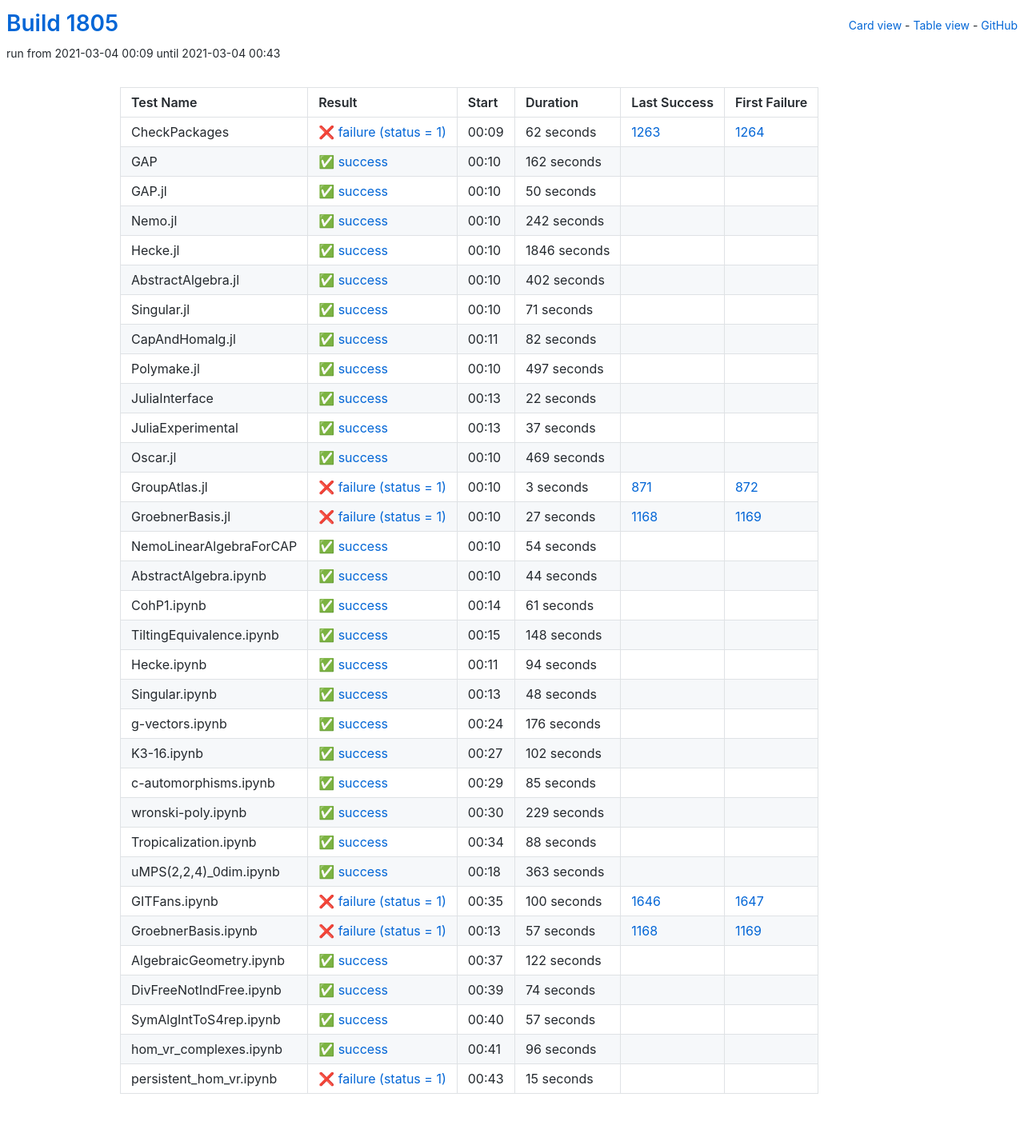
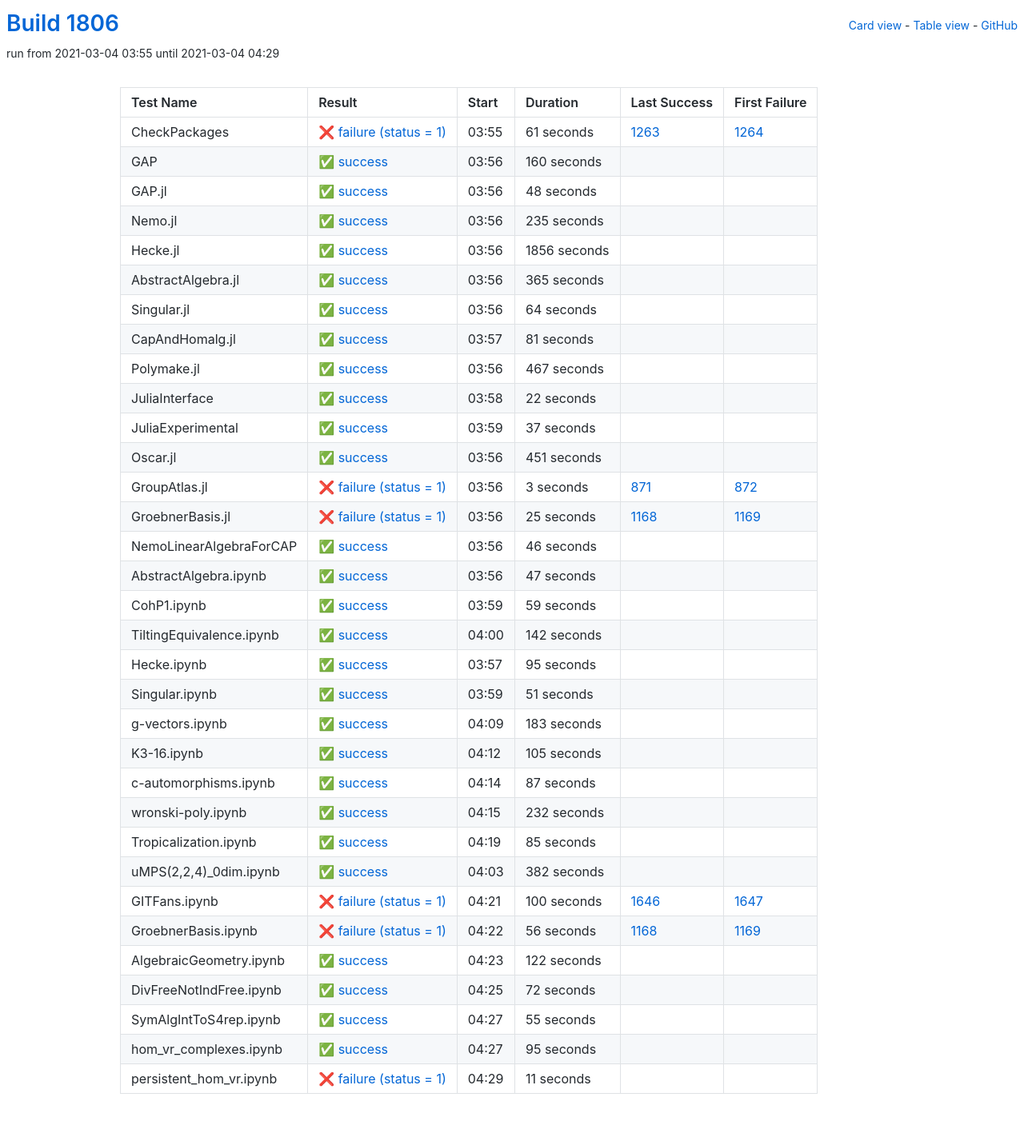
Before and after one commit to oscar-system/oscar-ci-status-stable, a Jekyll site: the page built from table.html, in a window 1280 px wide. Shown: the whole page at 80% size. Built offline with Jekyll 4.4.1, drawn with Linux system fonts in a browser that asks for light colours.

Commit message:
Build #1806

```diff
--- a/_data/ci.yml
+++ b/_data/ci.yml
@@ -1,6 +1,6 @@
 ---
-build: 1805
-build_url: https://oscarci.mathematik.uni-kl.de/job/oscar-stable/1805/
+build: 1806
+build_url: https://oscarci.mathematik.uni-kl.de/job/oscar-stable/1806/
 job: oscar-stable
 organization: oscar-system
 repo: oscar-ci-status-stable
@@ -8,116 +8,116 @@ repourl: https://github.com/oscar-system/oscar-ci-status-stable
 tests:
 - name: CheckPackages
   id: checkpackages
-  log: https://oscarci.mathematik.uni-kl.de/job/oscar-stable/1805/artifact/logs/build-1805/CheckPackages.log
-  start: 2021-03-04 00:09
+  log: https://oscarci.mathematik.uni-kl.de/job/oscar-stable/1806/artifact/logs/build-1806/CheckPackages.log
+  start: 2021-03-04 03:55
   success: false
   exitcode: 1
   status: failure
-  duration: 62
+  duration: 61
   last_success: 1263
   last_success_url: https://oscarci.mathematik.uni-kl.de/job/oscar-stable/1263/
   first_failure: 1264
   first_failure_url: https://oscarci.mathematik.uni-kl.de/job/oscar-stable/1264/
 - name: GAP
   id: gap
-  log: https://oscarci.mathematik.uni-kl.de/job/oscar-stable/1805/artifact/logs/build-1805/GAP.log
-  start: 2021-03-04 00:10
+  log: https://oscarci.mathematik.uni-kl.de/job/oscar-stable/1806/artifact/logs/build-1806/GAP.log
+  start: 2021-03-04 03:56
   success: true
   exitcode: 0
   status: success
-  duration: 162
+  duration: 160
   last_success: false
   last_success_url:
   first_failure: false
   first_failure_url:
 - name: GAP.jl
   id: gap-jl
-  log: https://oscarci.mathematik.uni-kl.de/job/oscar-stable/1805/artifact/logs/build-1805/GAP.jl.log
-  start: 2021-03-04 00:10
+  log: https://oscarci.mathematik.uni-kl.de/job/oscar-stable/1806/artifact/logs/build-1806/GAP.jl.log
+  start: 2021-03-04 03:56
   success: true
   exitcode: 0
   status: success
-  duration: 50
+  duration: 48
   last_success: false
   last_success_url:
   first_failure: false
   first_failure_url:
 - name: Nemo.jl
   id: nemo-jl
-  log: https://oscarci.mathematik.uni-kl.de/job/oscar-stable/1805/artifact/logs/build-1805/Nemo.jl.log
-  start: 2021-03-04 00:10
+  log: https://oscarci.mathematik.uni-kl.de/job/oscar-stable/1806/artifact/logs/build-1806/Nemo.jl.log
+  start: 2021-03-04 03:56
   success: true
   exitcode: 0
   status: success
-  duration: 242
+  duration: 235
   last_success: false
   last_success_url:
   first_failure: false
   first_failure_url:
 - name: Hecke.jl
   id: hecke-jl
-  log: https://oscarci.mathematik.uni-kl.de/job/oscar-stable/1805/artifact/logs/build-1805/Hecke.jl.log
-  start: 2021-03-04 00:10
+  log: https://oscarci.mathematik.uni-kl.de/job/oscar-stable/1806/artifact/logs/build-1806/Hecke.jl.log
+  start: 2021-03-04 03:56
   success: true
   exitcode: 0
   status: success
-  duration: 1846
+  duration: 1856
   last_success: false
   last_success_url:
   first_failure: false
   first_failure_url:
 - name: AbstractAlgebra.jl
   id: abstractalgebra-jl
-  log: https://oscarci.mathematik.uni-kl.de/job/oscar-stable/1805/artifact/logs/build-1805/AbstractAlgebra.jl.log
-  start: 2021-03-04 00:10
+  log: https://oscarci.mathematik.uni-kl.de/job/oscar-stable/1806/artifact/logs/build-1806/AbstractAlgebra.jl.log
+  start: 2021-03-04 03:56
   success: true
   exitcode: 0
   status: success
-  duration: 402
+  duration: 365
   last_success: false
   last_success_url:
   first_failure: false
   first_failure_url:
 - name: Singular.jl
   id: singular-jl
-  log: https://oscarci.mathematik.uni-kl.de/job/oscar-stable/1805/artifact/logs/build-1805/Singular.jl.log
-  start: 2021-03-04 00:10
+  log: https://oscarci.mathematik.uni-kl.de/job/oscar-stable/1806/artifact/logs/build-1806/Singular.jl.log
+  start: 2021-03-04 03:56
   success: true
   exitcode: 0
   status: success
-  duration: 71
+  duration: 64
   last_success: false
   last_success_url:
   first_failure: false
   first_failure_url:
 - name: CapAndHomalg.jl
   id: capandhomalg-jl
-  log: https://oscarci.mathematik.uni-kl.de/job/oscar-stable/1805/artifact/logs/build-1805/CapAndHomalg.jl.log
-  start: 2021-03-04 00:11
+  log: https://oscarci.mathematik.uni-kl.de/job/oscar-stable/1806/artifact/logs/build-1806/CapAndHomalg.jl.log
+  start: 2021-03-04 03:57
   success: true
   exitcode: 0
   status: success
-  duration: 82
+  duration: 81
   last_success: false
   last_success_url:
   first_failure: false
   first_failure_url:
 - name: Polymake.jl
   id: polymake-jl
-  log: https://oscarci.mathematik.uni-kl.de/job/oscar-stable/1805/artifact/logs/build-1805/Polymake.jl.log
-  start: 2021-03-04 00:10
+  log: https://oscarci.mathematik.uni-kl.de/job/oscar-stable/1806/artifact/logs/build-1806/Polymake.jl.log
+  start: 2021-03-04 03:56
   success: true
   exitcode: 0
   status: success
-  duration: 497
+  duration: 467
   last_success: false
   last_success_url:
   first_failure: false
   first_failure_url:
 - name: JuliaInterface
   id: juliainterface
-  log: https://oscarci.mathematik.uni-kl.de/job/oscar-stable/1805/artifact/logs/build-1805/JuliaInterface.log
-  start: 2021-03-04 00:13
+  log: https://oscarci.mathematik.uni-kl.de/job/oscar-stable/1806/artifact/logs/build-1806/JuliaInterface.log
+  start: 2021-03-04 03:58
   success: true
   exitcode: 0
   status: success
@@ -128,8 +128,8 @@ tests:
   first_failure_url:
 - name: JuliaExperimental
   id: juliaexperimental
-  log: https://oscarci.mathematik.uni-kl.de/job/oscar-stable/1805/artifact/logs/build-1805/JuliaExperimental.log
-  start: 2021-03-04 00:13
+  log: https://oscarci.mathematik.uni-kl.de/job/oscar-stable/1806/artifact/logs/build-1806/JuliaExperimental.log
+  start: 2021-03-04 03:59
   success: true
   exitcode: 0
   status: success
@@ -140,20 +140,20 @@ tests:
   first_failure_url:
 - name: Oscar.jl
   id: oscar-jl
-  log: https://oscarci.mathematik.uni-kl.de/job/oscar-stable/1805/artifact/logs/build-1805/Oscar.jl.log
-  start: 2021-03-04 00:10
+  log: https://oscarci.mathematik.uni-kl.de/job/oscar-stable/1806/artifact/logs/build-1806/Oscar.jl.log
+  start: 2021-03-04 03:56
   success: true
   exitcode: 0
   status: success
-  duration: 469
+  duration: 451
   last_success: false
   last_success_url:
   first_failure: false
   first_failure_url:
 - name: GroupAtlas.jl
   id: groupatlas-jl
-  log: https://oscarci.mathematik.uni-kl.de/job/oscar-stable/1805/artifact/logs/build-1805/GroupAtlas.jl.log
-  start: 2021-03-04 00:10
+  log: https://oscarci.mathematik.uni-kl.de/job/oscar-stable/1806/artifact/logs/build-1806/GroupAtlas.jl.log
+  start: 2021-03-04 03:56
   success: false
   exitcode: 1
   status: failure
@@ -164,116 +164,140 @@ tests:
   first_failure_url: https://oscarci.mathematik.uni-kl.de/job/oscar-stable/872/
 - name: GroebnerBasis.jl
   id: groebnerbasis-jl
-  log: https://oscarci.mathematik.uni-kl.de/job/oscar-stable/1805/artifact/logs/build-1805/GroebnerBasis.jl.log
-  start: 2021-03-04 00:10
+  log: https://oscarci.mathematik.uni-kl.de/job/oscar-stable/1806/artifact/logs/build-1806/GroebnerBasis.jl.log
+  start: 2021-03-04 03:56
   success: false
   exitcode: 1
   status: failure
-  duration: 27
+  duration: 25
   last_success: 1168
   last_success_url: https://oscarci.mathematik.uni-kl.de/job/oscar-stable/1168/
   first_failure: 1169
   first_failure_url: https://oscarci.mathematik.uni-kl.de/job/oscar-stable/1169/
 - name: NemoLinearAlgebraForCAP
   id: nemolinearalgebraforcap
-  log: https://oscarci.mathematik.uni-kl.de/job/oscar-stable/1805/artifact/logs/build-1805/NemoLinearAlgebraForCAP.log
-  start: 2021-03-04 00:10
+  log: https://oscarci.mathematik.uni-kl.de/job/oscar-stable/1806/artifact/logs/build-1806/NemoLinearAlgebraForCAP.log
+  start: 2021-03-04 03:56
   success: true
   exitcode: 0
   status: success
-  duration: 54
+  duration: 46
   last_success: false
   last_success_url:
   first_failure: false
   first_failure_url:
 - name: AbstractAlgebra.ipynb
   id: abstractalgebra-ipynb
-  log: https://oscarci.mathematik.uni-kl.de/job/oscar-stable/1805/artifact/logs/build-1805/AbstractAlgebra.ipynb.log
-  start: 2021-03-04 00:10
+  log: https://oscarci.mathematik.uni-kl.de/job/oscar-stable/1806/artifact/logs/build-1806/AbstractAlgebra.ipynb.log
+  start: 2021-03-04 03:56
   success: true
   exitcode: 0
   status: success
-  duration: 44
+  duration: 47
   last_success: false
   last_success_url:
   first_failure: false
   first_failure_url:
 - name: CohP1.ipynb
   id: cohp1-ipynb
-  log: https://oscarci.mathematik.uni-kl.de/job/oscar-stable/1805/artifact/logs/build-1805/CohP1.ipynb.log
-  start: 2021-03-04 00:14
+  log: https://oscarci.mathematik.uni-kl.de/job/oscar-stable/1806/artifact/logs/build-1806/CohP1.ipynb.log
+  start: 2021-03-04 03:59
   success: true
   exitcode: 0
   status: success
-  duration: 61
+  duration: 59
   last_success: false
   last_success_url:
   first_failure: false
   first_failure_url:
 - name: TiltingEquivalence.ipynb
   id: tiltingequivalence-ipynb
-  log: https://oscarci.mathematik.uni-kl.de/job/oscar-stable/1805/artifact/logs/build-1805/TiltingEquivalence.ipynb.log
-  start: 2021-03-04 00:15
+  log: https://oscarci.mathematik.uni-kl.de/job/oscar-stable/1806/artifact/logs/build-1806/TiltingEquivalence.ipynb.log
+  start: 2021-03-04 04:00
   success: true
   exitcode: 0
   status: success
-  duration: 148
+  duration: 142
   last_success: false
   last_success_url:
   first_failure: false
   first_failure_url:
 - name: Hecke.ipynb
   id: hecke-ipynb
-  log: https://oscarci.mathematik.uni-kl.de/job/oscar-stable/1805/artifact/logs/build-1805/Hecke.ipynb.log
-  start: 2021-03-04 00:11
+  log: https://oscarci.mathematik.uni-kl.de/job/oscar-stable/1806/artifact/logs/build-1806/Hecke.ipynb.log
+  start: 2021-03-04 03:57
   success: true
   exitcode: 0
   status: success
-  duration: 94
+  duration: 95
   last_success: false
   last_success_url:
   first_failure: false
   first_failure_url:
 - name: Singular.ipynb
   id: singular-ipynb
-  log: https://oscarci.mathematik.uni-kl.de/job/oscar-stable/1805/artifact/logs/build-1805/Singular.ipynb.log
-  start: 2021-03-04 00:13
+  log: https://oscarci.mathematik.uni-kl.de/job/oscar-stable/1806/artifact/logs/build-1806/Singular.ipynb.log
+  start: 2021-03-04 03:59
   success: true
   exitcode: 0
   status: success
-  duration: 48
+  duration: 51
   last_success: false
   last_success_url:
   first_failure: false
   first_failure_url:
 - name: g-vectors.ipynb
   id: g-vectors-ipynb
-  log: https://oscarci.mathematik.uni-kl.de/job/oscar-stable/1805/artifact/logs/build-1805/g-vectors.ipynb.log
-  start: 2021-03-04 00:24
+  log: https://oscarci.mathematik.uni-kl.de/job/oscar-stable/1806/artifact/logs/build-1806/g-vectors.ipynb.log
+  start: 2021-03-04 04:09
   success: true
   exitcode: 0
   status: success
-  duration: 176
+  duration: 183
   last_success: false
   last_success_url:
   first_failure: false
   first_failure_url:
 - name: K3-16.ipynb
   id: k3-16-ipynb
-  log: https://oscarci.mathematik.uni-kl.de/job/oscar-stable/1805/artifact/logs/build-1805/K3-16.ipynb.log
-  start: 2021-03-04 00:27
+  log: https://oscarci.mathematik.uni-kl.de/job/oscar-stable/1806/artifact/logs/build-1806/K3-16.ipynb.log
+  start: 2021-03-04 04:12
   success: true
   exitcode: 0
   status: success
-  duration: 102
+  duration: 105
   last_success: false
   last_success_url:
   first_failure: false
   first_failure_url:
 - name: c-automorphisms.ipynb
   id: c-automorphisms-ipynb
-  log: https://oscarci.mathematik.uni-kl.de/job/oscar-stable/1805/artifact/logs/build-1805/c-automorphisms.ipynb.log
-  start: 2021-03-04 00:29
+  log: https://oscarci.mathematik.uni-kl.de/job/oscar-stable/1806/artifact/logs/build-1806/c-automorphisms.ipynb.log
+  start: 2021-03-04 04:14
+  success: true
+  exitcode: 0
+  status: success
+  duration: 87
+  last_success: false
+  last_success_url:
+  first_failure: false
+  first_failure_url:
+- name: wronski-poly.ipynb
+  id: wronski-poly-ipynb
+  log: https://oscarci.mathematik.uni-kl.de/job/oscar-stable/1806/artifact/logs/build-1806/wronski-poly.ipynb.log
+  start: 2021-03-04 04:15
+  success: true
+  exitcode: 0
+  status: success
+  duration: 232
+  last_success: false
+  last_success_url:
+  first_failure: false
+  first_failure_url:
+- name: Tropicalization.ipynb
+  id: tropicalization-ipynb
+  log: https://oscarci.mathematik.uni-kl.de/job/oscar-stable/1806/artifact/logs/build-1806/Tropicalization.ipynb.log
+  start: 2021-03-04 04:19
   success: true
   exitcode: 0
   status: success
@@ -282,46 +306,22 @@ tests:
   last_success_url:
   first_failure: false
   first_failure_url:
-- name: wronski-poly.ipynb
-  id: wronski-poly-ipynb
-  log: https://oscarci.mathematik.uni-kl.de/job/oscar-stable/1805/artifact/logs/build-1805/wronski-poly.ipynb.log
-  start: 2021-03-04 00:30
+- name: uMPS(2,2,4)_0dim.ipynb
+  id: umps-2-2-4-0dim-ipynb
+  log: https://oscarci.mathematik.uni-kl.de/job/oscar-stable/1806/artifact/logs/build-1806/uMPS-2-2-4-_0dim.ipynb.log
+  start: 2021-03-04 04:03
   success: true
   exitcode: 0
   status: success
-  duration: 229
-  last_success: false
-  last_success_url:
-  first_failure: false
-  first_failure_url:
-- name: Tropicalization.ipynb
-  id: tropicalization-ipynb
-  log: https://oscarci.mathematik.uni-kl.de/job/oscar-stable/1805/artifact/logs/build-1805/Tropicalization.ipynb.log
-  start: 2021-03-04 00:34
-  success: true
-  exitcode: 0
-  status: success
-  duration: 88
-  last_success: false
-  last_success_url:
-  first_failure: false
-  first_failure_url:
-- name: uMPS(2,2,4)_0dim.ipynb
-  id: umps-2-2-4-0dim-ipynb
-  log: https://oscarci.mathematik.uni-kl.de/job/oscar-stable/1805/artifact/logs/build-1805/uMPS-2-2-4-_0dim.ipynb.log
-  start: 2021-03-04 00:18
-  success: true
-  exitcode: 0
-  status: success
-  duration: 363
+  duration: 382
   last_success: false
   last_success_url:
   first_failure: false
   first_failure_url:
 - name: GITFans.ipynb
   id: gitfans-ipynb
-  log: https://oscarci.mathematik.uni-kl.de/job/oscar-stable/1805/artifact/logs/build-1805/GITFans.ipynb.log
-  start: 2021-03-04 00:35
+  log: https://oscarci.mathematik.uni-kl.de/job/oscar-stable/1806/artifact/logs/build-1806/GITFans.ipynb.log
+  start: 2021-03-04 04:21
   success: false
   exitcode: 1
   status: failure
@@ -332,20 +332,20 @@ tests:
   first_failure_url: https://oscarci.mathematik.uni-kl.de/job/oscar-stable/1647/
 - name: GroebnerBasis.ipynb
   id: groebnerbasis-ipynb
-  log: https://oscarci.mathematik.uni-kl.de/job/oscar-stable/1805/artifact/logs/build-1805/GroebnerBasis.ipynb.log
-  start: 2021-03-04 00:13
+  log: https://oscarci.mathematik.uni-kl.de/job/oscar-stable/1806/artifact/logs/build-1806/GroebnerBasis.ipynb.log
+  start: 2021-03-04 04:22
   success: false
   exitcode: 1
   status: failure
-  duration: 57
+  duration: 56
   last_success: 1168
   last_success_url: https://oscarci.mathematik.uni-kl.de/job/oscar-stable/1168/
   first_failure: 1169
   first_failure_url: https://oscarci.mathematik.uni-kl.de/job/oscar-stable/1169/
 - name: AlgebraicGeometry.ipynb
   id: algebraicgeometry-ipynb
-  log: https://oscarci.mathematik.uni-kl.de/job/oscar-stable/1805/artifact/logs/build-1805/AlgebraicGeometry.ipynb.log
-  start: 2021-03-04 00:37
+  log: https://oscarci.mathematik.uni-kl.de/job/oscar-stable/1806/artifact/logs/build-1806/AlgebraicGeometry.ipynb.log
+  start: 2021-03-04 04:23
   success: true
   exitcode: 0
   status: success
@@ -356,48 +356,48 @@ tests:
   first_failure_url:
 - name: DivFreeNotIndFree.ipynb
   id: divfreenotindfree-ipynb
-  log: https://oscarci.mathematik.uni-kl.de/job/oscar-stable/1805/artifact/logs/build-1805/DivFreeNotIndFree.ipynb.log
-  start: 2021-03-04 00:39
+  log: https://oscarci.mathematik.uni-kl.de/job/oscar-stable/1806/artifact/logs/build-1806/DivFreeNotIndFree.ipynb.log
+  start: 2021-03-04 04:25
   success: true
   exitcode: 0
   status: success
-  duration: 74
+  duration: 72
   last_success: false
   last_success_url:
   first_failure: false
   first_failure_url:
 - name: SymAlgIntToS4rep.ipynb
   id: symalginttos4rep-ipynb
-  log: https://oscarci.mathematik.uni-kl.de/job/oscar-stable/1805/artifact/logs/build-1805/SymAlgIntToS4rep.ipynb.log
-  start: 2021-03-04 00:40
+  log: https://oscarci.mathematik.uni-kl.de/job/oscar-stable/1806/artifact/logs/build-1806/SymAlgIntToS4rep.ipynb.log
+  start: 2021-03-04 04:27
   success: true
   exitcode: 0
   status: success
-  duration: 57
+  duration: 55
   last_success: false
   last_success_url:
   first_failure: false
   first_failure_url:
 - name: hom_vr_complexes.ipynb
   id: hom-vr-complexes-ipynb
-  log: https://oscarci.mathematik.uni-kl.de/job/oscar-stable/1805/artifact/logs/build-1805/hom_vr_complexes.ipynb.log
-  start: 2021-03-04 00:41
+  log: https://oscarci.mathematik.uni-kl.de/job/oscar-stable/1806/artifact/logs/build-1806/hom_vr_complexes.ipynb.log
+  start: 2021-03-04 04:27
   success: true
   exitcode: 0
   status: success
-  duration: 96
+  duration: 95
   last_success: false
   last_success_url:
   first_failure: false
   first_failure_url:
 - name: persistent_hom_vr.ipynb
   id: persistent-hom-vr-ipynb
-  log: https://oscarci.mathematik.uni-kl.de/job/oscar-stable/1805/artifact/logs/build-1805/persistent_hom_vr.ipynb.log
-  start: 2021-03-04 00:43
+  log: https://oscarci.mathematik.uni-kl.de/job/oscar-stable/1806/artifact/logs/build-1806/persistent_hom_vr.ipynb.log
+  start: 2021-03-04 04:29
   success: false
   exitcode: 1
   status: failure
-  duration: 15
+  duration: 11
   last_success: false
   last_success_url:
   first_failure: false
```
Also changed, not shown: README.md.
